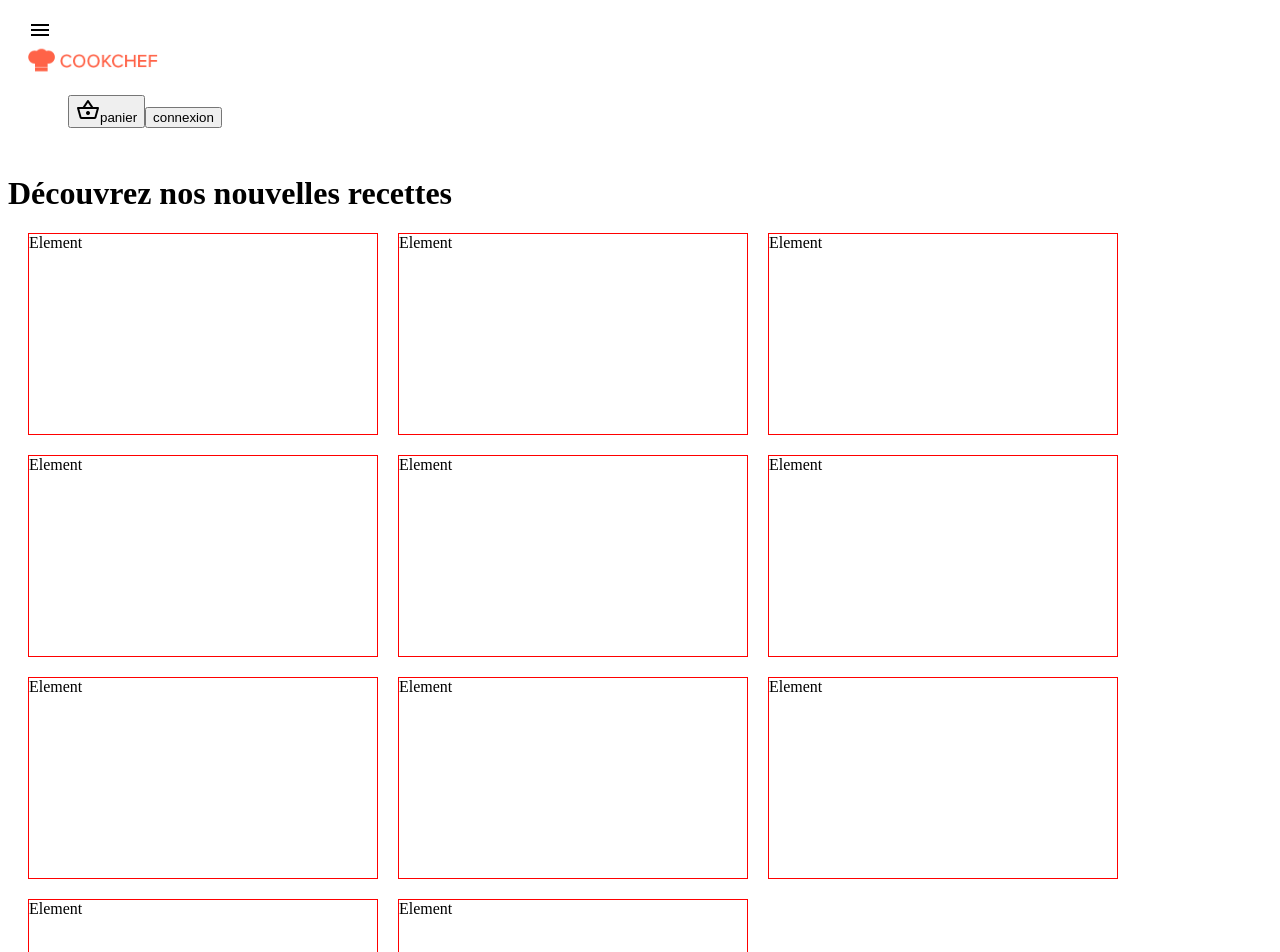
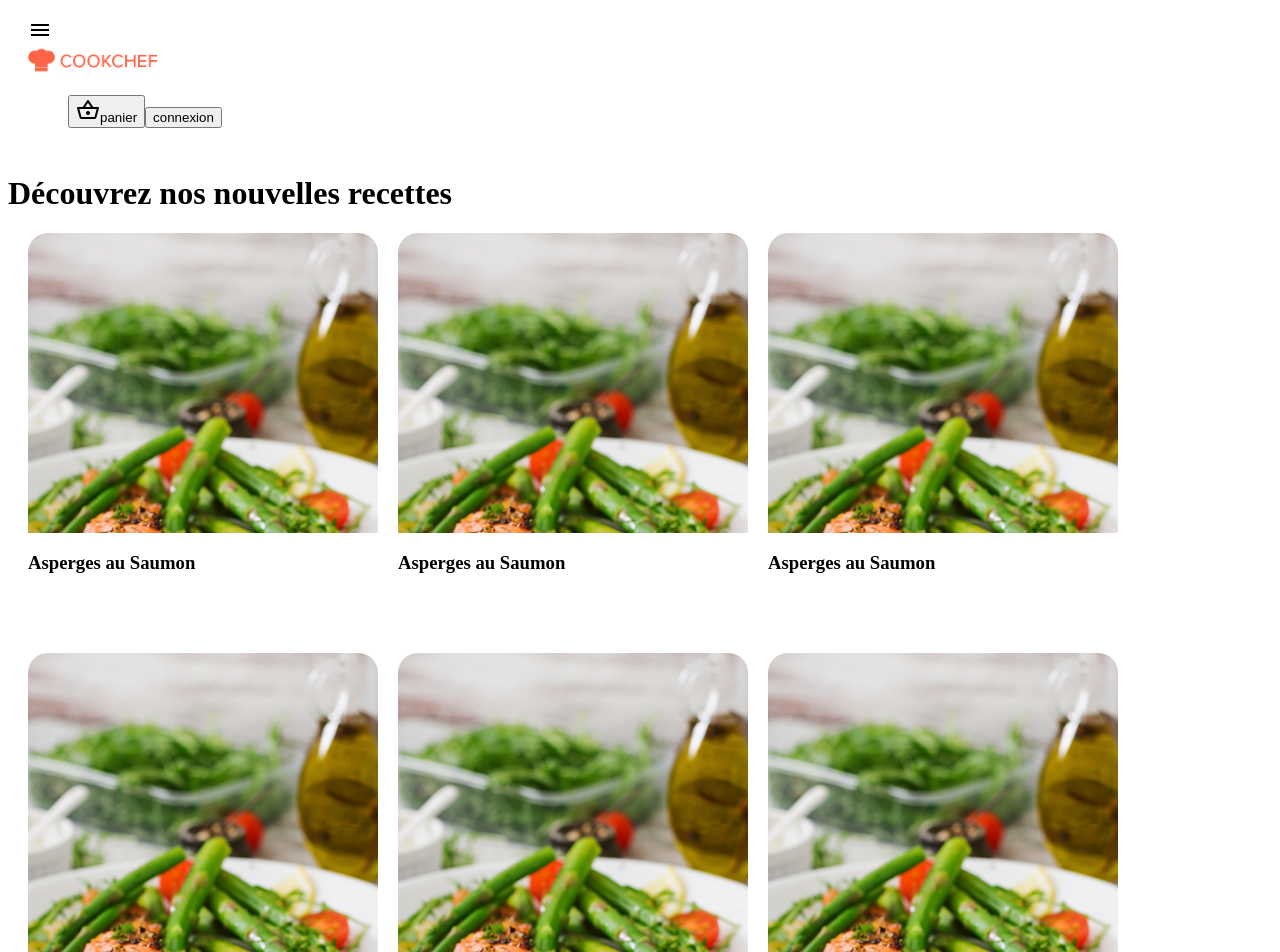
Before and after one commit to OumarYanni/cookchef, a React (Vite) app: page / in a window 1280 px wide. Shown: the top 952 px of the page. Built offline with nearby package versions, Linux system fonts and the light colour scheme; the HTML template or start-up script is replaced by a standard one.

Commit message:
Setting up recipes

```diff
--- a/src/components/Content.jsx
+++ b/src/components/Content.jsx
@@ -1,4 +1,5 @@
 import styles from "./Content.module.scss";
+import Recipe from "./Recipe";
 
 function Content() {
   return (
@@ -7,17 +8,16 @@ function Content() {
 
       <div className={`card p-20 ${styles.contentCard}`}>
         <div className={styles.grid}>
-          <div className={styles.elem}>Element</div>
-          <div className={styles.elem}>Element</div>
-          <div className={styles.elem}>Element</div>
-          <div className={styles.elem}>Element</div>
-          <div className={styles.elem}>Element</div>
-          <div className={styles.elem}>Element</div>
-          <div className={styles.elem}>Element</div>
-          <div className={styles.elem}>Element</div>
-          <div className={styles.elem}>Element</div>
-          <div className={styles.elem}>Element</div>
-          <div className={styles.elem}>Element</div>
+          <Recipe />
+          <Recipe />
+          <Recipe />
+          <Recipe />
+          <Recipe />
+          <Recipe />
+          <Recipe />
+          <Recipe />
+          <Recipe />
+          <Recipe />
         </div>
       </div>
     </div>
--- /dev/null
+++ b/src/components/Recipe.jsx
@@ -0,0 +1,19 @@
+import styles from "./Recipe.module.scss";
+import recipe from "../assets/images/recipe.jpg";
+
+function Recipe() {
+  return (
+    <div className={styles.recipe}>
+      <div className={styles.imageContainer}>
+        <img src={recipe} alt="recipe" />
+      </div>
+      <div
+        className={`${styles.recipeTitle} d-flex flex-row justify-content-center align-items-center`}
+      >
+        <h3>Asperges au Saumon</h3>
+      </div>
+    </div>
+  );
+}
+
+export default Recipe;
--- /dev/null
+++ b/src/components/Recipe.module.scss
@@ -0,0 +1,35 @@
+.recipe {
+  border-radius: 20px;
+  height: 400px;
+  cursor: pointer;
+
+  &:hover {
+    img {
+      transform: scale(1.1);
+    }
+
+    .recipeTitle {
+      color: var(--primary);
+    }
+  }
+}
+
+.imageContainer {
+  height: 300px;
+  border-top-left-radius: 20px;
+  border-top-right-radius: 20px;
+  overflow: hidden;
+
+  img {
+    transition: 1s transform;
+    width: 100%;
+  }
+}
+
+.recipeTitle {
+  height: 100px;
+  transition: 0.2s color;
+  border: 1px solid var(--gray-2);
+  border-bottom-left-radius: 20px;
+  border-bottom-right-radius: 20px;
+}
```
Also changed, not shown: src/assets/images/recipe.jpg (added).
